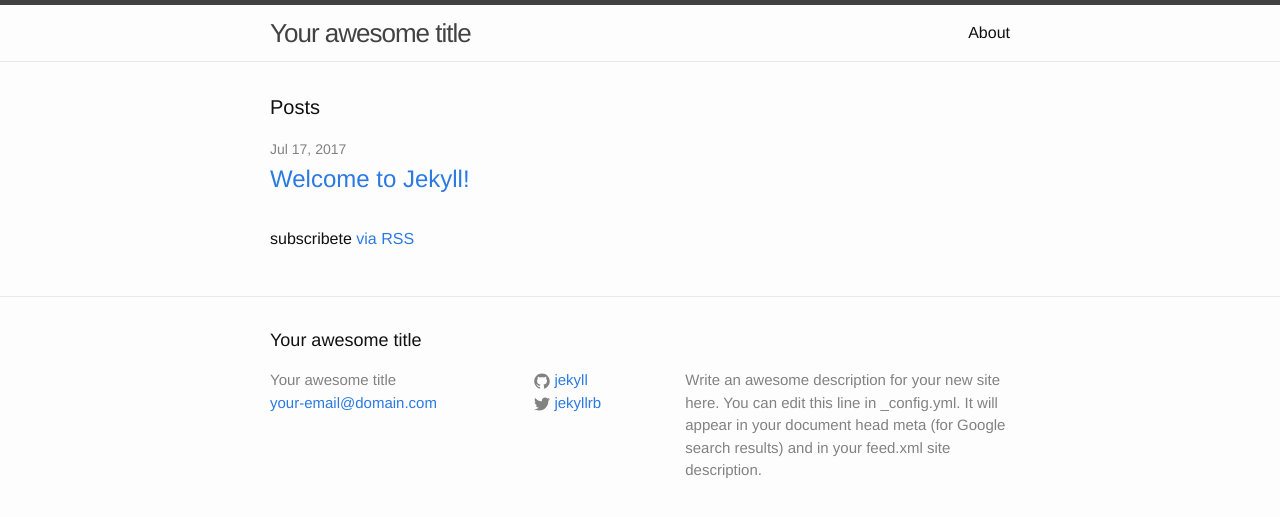
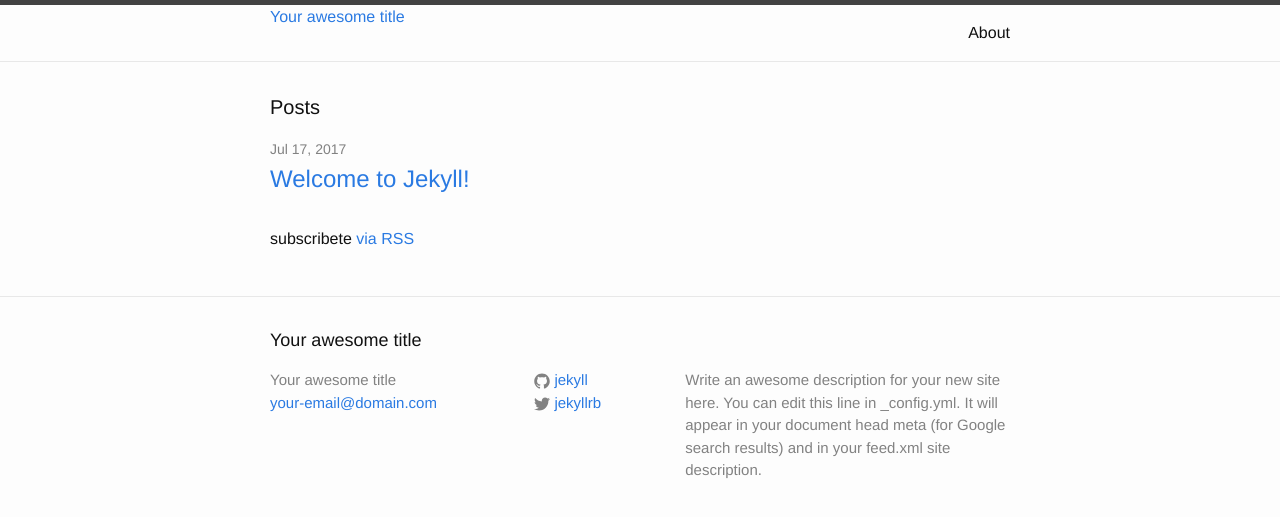
Before and after one commit to Dunkelcodea/Dunkelcodea.github.io, a Jekyll site: the page built from index.html, in a window 1280 px wide. Shown: the top 517 px of the page. Built offline with Jekyll 4.4.1, drawn with Linux system fonts in a browser that asks for light colours.

Commit message:
Update header.html

```diff
--- a/_includes/header.html
+++ b/_includes/header.html
@@ -2,7 +2,7 @@
 
   <div class="wrapper">
 
-    <a class="site-title" href="{{ site.baseurl }}/">{{ site.title }}</a>
+    <a class="Dunkel" href="{{ site.baseurl }}/">{{ site.title }}</a>
 
     <nav class="site-nav">
       <a href="#" class="menu-icon">
```
